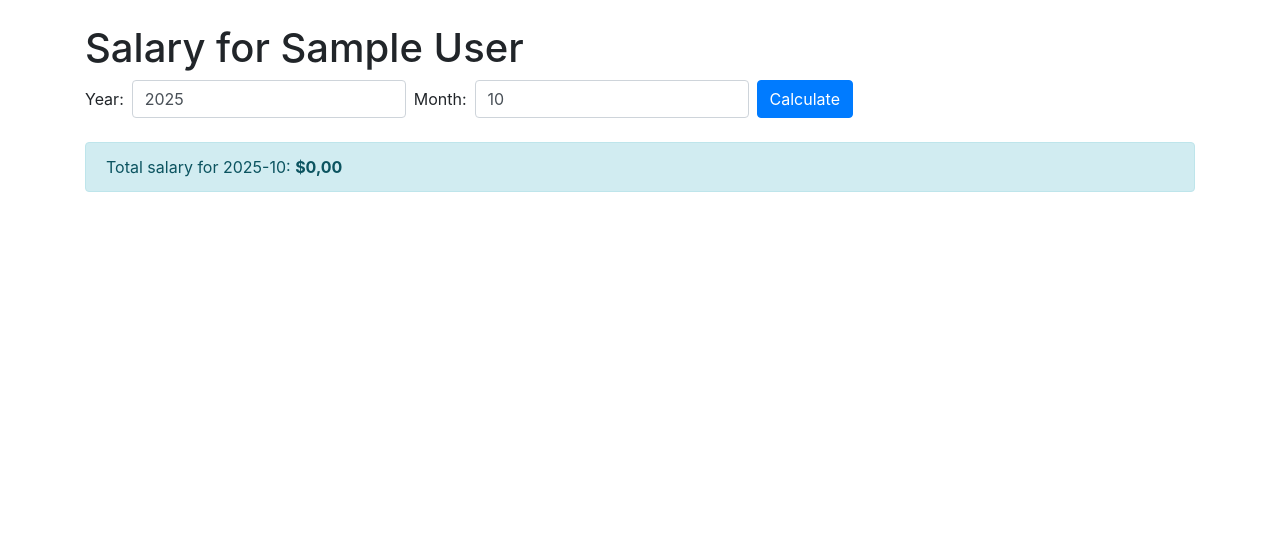
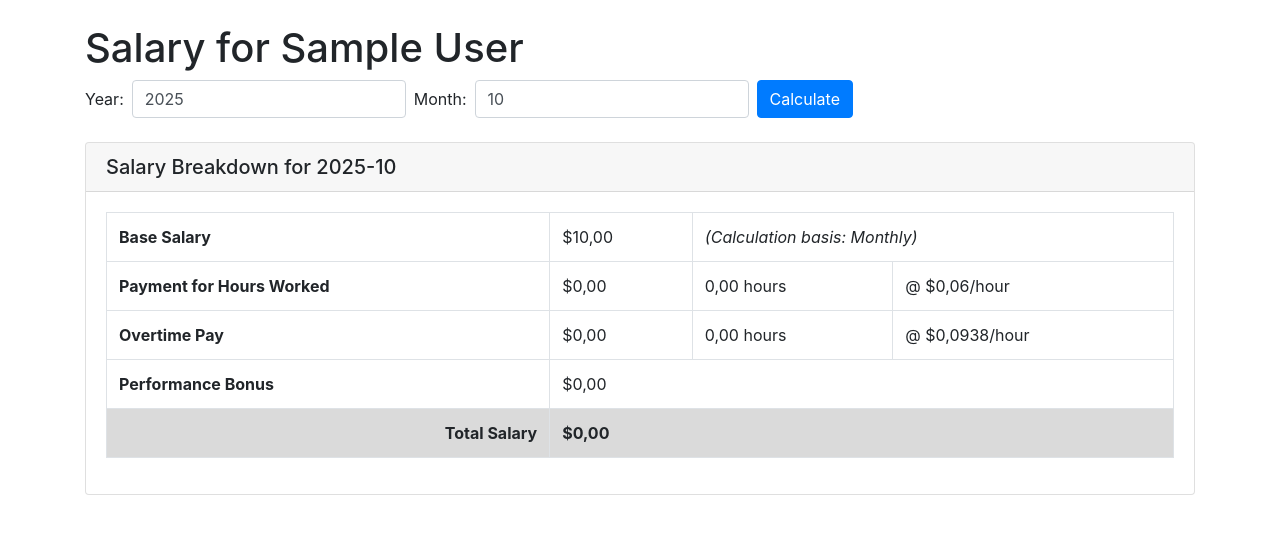
Before and after one commit to bambinounos/employees-overtime, a Django app: page /employees/1/salary/ in a window 1280 px wide. Shown: the part 56-590 px from the top of the page. Run offline with Django 5.2, Linux system fonts and the light colour scheme; a user stored in the database is signed in; data comes from the database, SQL or seed files in the repository; tables that the repository leaves empty hold one stand-in row (values such as "Sample post"); data that the repository does not hold is empty; some libraries are stand-ins or nearby versions.

Commit message:
feat: Desglose detallado del salario del empleado
Se modifica la función `calculate_salary` en el modelo `Employee` para que devuelva un diccionario con el desglose detallado del salario, incluyendo pago por horas, horas extras y bonos.

La plantilla `employee_salary.html` se actualiza para mostrar esta información en una tabla, mejorando la claridad para el usuario.

```diff
--- a/employees/models.py
+++ b/employees/models.py
@@ -155,11 +155,12 @@ class Employee(models.Model):
         """
         Calculates the final salary for a given month and year, including base pay,
         overtime, and performance bonus.
+        Returns a dictionary with a detailed breakdown of the salary.
         """
         try:
             base_salary = self.salary.base_amount
         except Salary.DoesNotExist:
-            return 0
+            return None # Return None if no base salary is set
 
         # 1. Calculate pay from worked hours and overtime
         work_logs = WorkLog.objects.filter(employee=self, date__year=year, date__month=month)
@@ -169,6 +170,7 @@ class Employee(models.Model):
         # Load company settings to determine the basis for salary calculation
         settings = CompanySettings.load()
         monthly_hours = Decimal('0.00')
+        work_days_in_month = 0
 
         if settings.calculation_basis == 'monthly':
             monthly_hours = settings.base_hours
@@ -179,11 +181,10 @@ class Employee(models.Model):
             # Calculate the number of working days (Mon-Fri) in the given month and year
             import calendar
             cal = calendar.Calendar()
-            work_days = 0
             for day in cal.itermonthdays2(year, month):
                 if day[0] != 0 and day[1] < 5: # day[1] is the weekday (0=Mon, 6=Sun)
-                    work_days += 1
-            monthly_hours = settings.base_hours * Decimal(work_days)
+                    work_days_in_month += 1
+            monthly_hours = settings.base_hours * Decimal(work_days_in_month)
 
         if monthly_hours <= 0:
              # Fallback to a default if hours are not set, to avoid division by zero
@@ -201,7 +202,22 @@ class Employee(models.Model):
         # 3. Calculate final total salary
         total_salary = work_pay + overtime_pay + performance_bonus
 
-        return total_salary
+        # 4. Return a detailed dictionary
+        return {
+            'base_salary': base_salary,
+            'work_pay': work_pay,
+            'overtime_pay': overtime_pay,
+            'performance_bonus': performance_bonus,
+            'total_salary': total_salary,
+            'total_hours_worked': total_hours_worked,
+            'total_overtime_hours': total_overtime_hours,
+            'hourly_rate': hourly_rate,
+            'overtime_rate': overtime_rate,
+            'calculation_basis': settings.calculation_basis,
+            'base_hours': settings.base_hours,
+            'monthly_hours': monthly_hours,
+            'work_days_in_month': work_days_in_month,
+        }
 
 class Salary(models.Model):
     """Represents the base salary for an employee."""
--- a/employees/templates/employees/employee_salary.html
+++ b/employees/templates/employees/employee_salary.html
@@ -19,8 +19,43 @@
 </form>
 
 {% if salary is not None %}
-    <div class="alert alert-info">
-        {% trans "Total salary for" %} {{ year }}-{{ month }}: <strong>${{ salary|floatformat:2 }}</strong>
+    <div class="card">
+        <div class="card-header">
+            <h5 class="mb-0">{% trans "Salary Breakdown for" %} {{ year }}-{{ month }}</h5>
+        </div>
+        <div class="card-body">
+            <table class="table table-bordered">
+                <tbody>
+                    <tr>
+                        <th scope="row">{% trans "Base Salary" %}</th>
+                        <td>${{ salary.base_salary|floatformat:2 }}</td>
+                        <td colspan="2"><em>({% trans "Calculation basis" %}: {% trans salary.calculation_basis|capfirst %})</em></td>
+                    </tr>
+                    <tr>
+                        <th scope="row">{% trans "Payment for Hours Worked" %}</th>
+                        <td>${{ salary.work_pay|floatformat:2 }}</td>
+                        <td>{{ salary.total_hours_worked|floatformat:2 }} {% trans "hours" %}</td>
+                        <td>@ ${{ salary.hourly_rate|floatformat:2 }}/{% trans "hour" %}</td>
+                    </tr>
+                    <tr>
+                        <th scope="row">{% trans "Overtime Pay" %}</th>
+                        <td>${{ salary.overtime_pay|floatformat:2 }}</td>
+                        <td>{{ salary.total_overtime_hours|floatformat:2 }} {% trans "hours" %}</td>
+                        <td>@ ${{ salary.overtime_rate|floatformat:4 }}/{% trans "hour" %}</td>
+                    </tr>
+                    <tr>
+                        <th scope="row">{% trans "Performance Bonus" %}</th>
+                        <td colspan="3">${{ salary.performance_bonus|floatformat:2 }}</td>
+                    </tr>
+                </tbody>
+                <tfoot>
+                    <tr class="table-active">
+                        <th scope="row" class="text-right">{% trans "Total Salary" %}</th>
+                        <th colspan="3">${{ salary.total_salary|floatformat:2 }}</th>
+                    </tr>
+                </tfoot>
+            </table>
+        </div>
     </div>
 {% else %}
     <div class="alert alert-warning">
```
